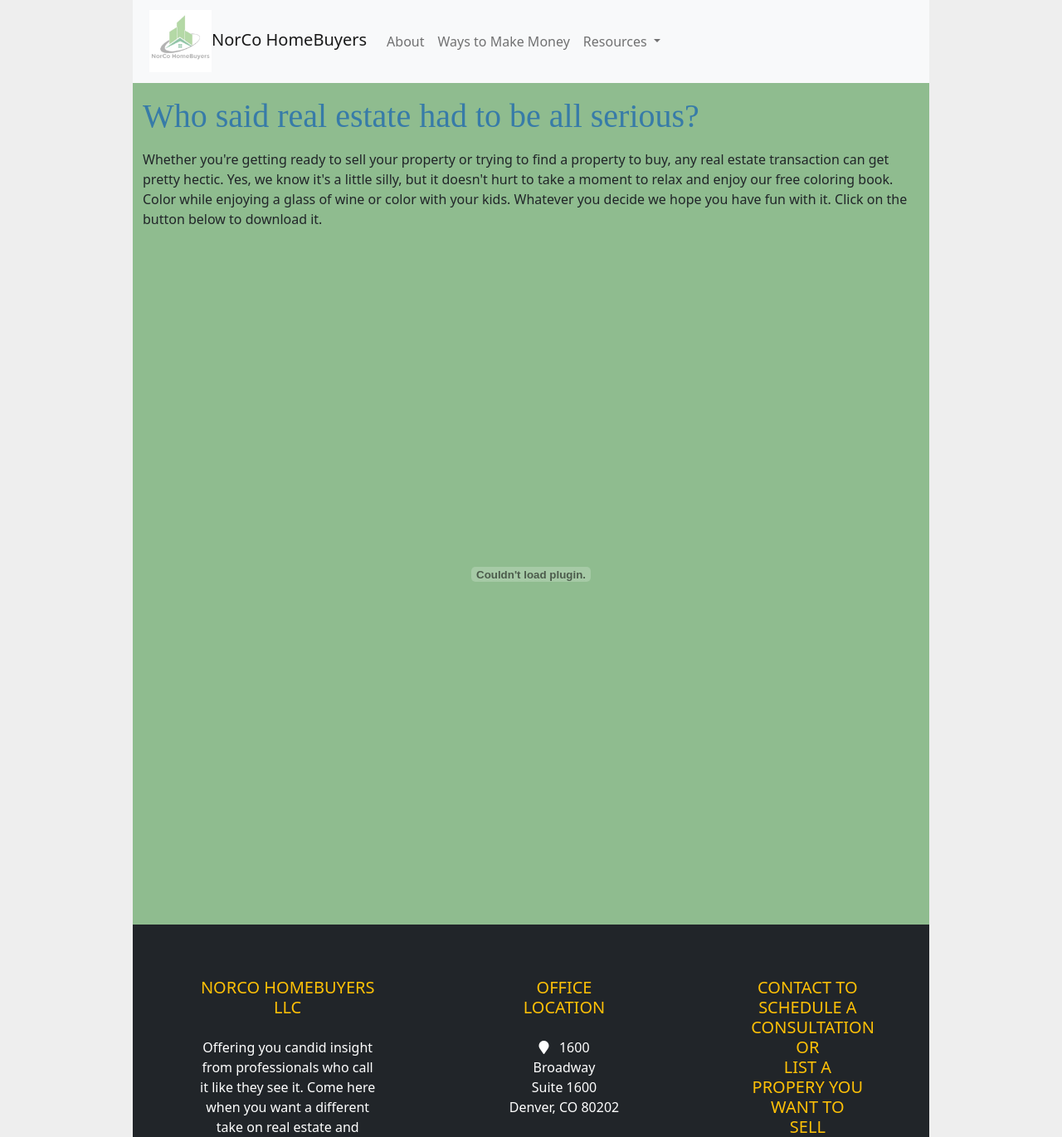
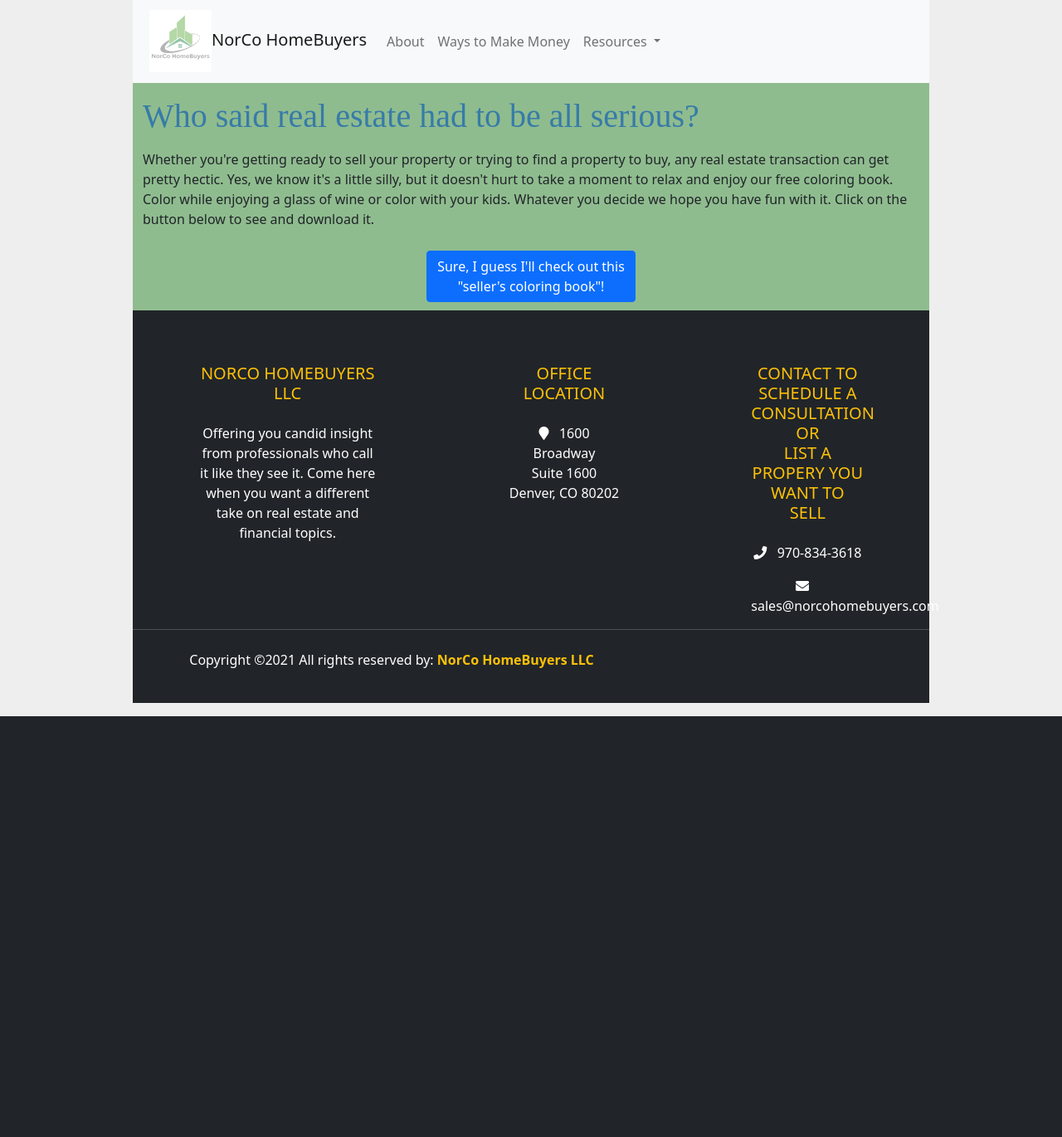
Before and after one commit to ssbyrne89/NCHB, a Flask app: page /sellersColoringBook in a window 1280 px wide. Shown: the part 17-1387 px from the top of the page at 83% size. After the commit the page ends 880 px from the top, so only its background shows below. Run offline with Flask 2, Linux system fonts and the light colour scheme.

Commit message:
pdf download button of coloring book functional and styled

```diff
--- a/application.py
+++ b/application.py
@@ -62,10 +62,10 @@
 def wtmm_driving():
     return render_template("wtmm_driving.html")
 
+@application.route("/ContentFeed")
+def ContentFeed():
+    return render_template("articlesAndNewsFeed.html")
+
 @application.route("/sellersColoringBook")
 def sellersColoringBook():
     return render_template("RE_coloringBookDwnld.html")
-
-@application.route("/ContentFeed")
-def ContentFeed():
-    return render_template("articlesAndNewsFeed.html")
--- a/static/style.css
+++ b/static/style.css
@@ -31,6 +31,13 @@
     width: 75px;
 }
 
+
+.center {
+    margin: auto;
+    width: 60%;
+    padding: 10px;
+    }
+
 .slides {
     display: flex;
     overflow-x: auto;
--- a/templates/RE_coloringBookDwnld.html
+++ b/templates/RE_coloringBookDwnld.html
@@ -1,21 +1,23 @@
 {% extends "base.html" %}
 <div class = "container">
     {% block content %}
+
+
         <h1>Who said real estate had to be all serious?</h1>
         <p>Whether you're getting ready to sell your property or trying to find a property to buy, any real estate
             transaction can get pretty hectic. Yes, we know it's a little silly, but it doesn't hurt to take a
             moment to relax and enjoy our free coloring book. Color while enjoying a glass of wine or color with
             your kids. Whatever you decide we hope you have fun with it. Click on
-            the button below to download it.
+            the button below to see and download it.
         </p>
 
-        <div class="container">
-            <p>
-                <object data="{{ url_for('static',
-                filename='Sellers_guide_coloring_book.pdf')}}"
-                type="application/pdf" style="min-height: 100vh;
-                width: 100%;"></object>
-            </p>
+        <div class="center" style="text-align: center;">
+            <form method="get" action="static\Sellers_guide_coloring_book.pdf">
+                <button class="btn btn-primary" type="submit">
+                    Sure, I guess I'll check out this<br>
+                    "seller's coloring book"!
+                </button>
+             </form>
         </div>
         {% endblock %}
 
```
